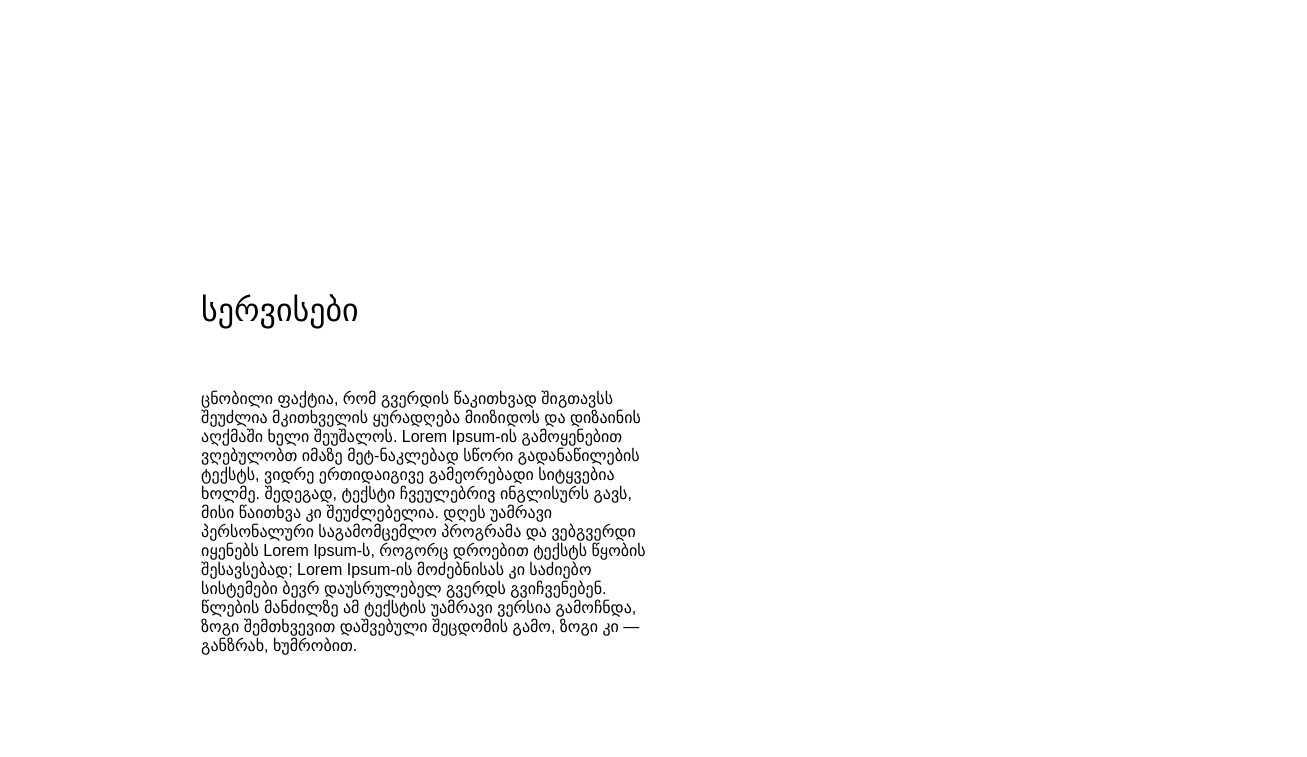
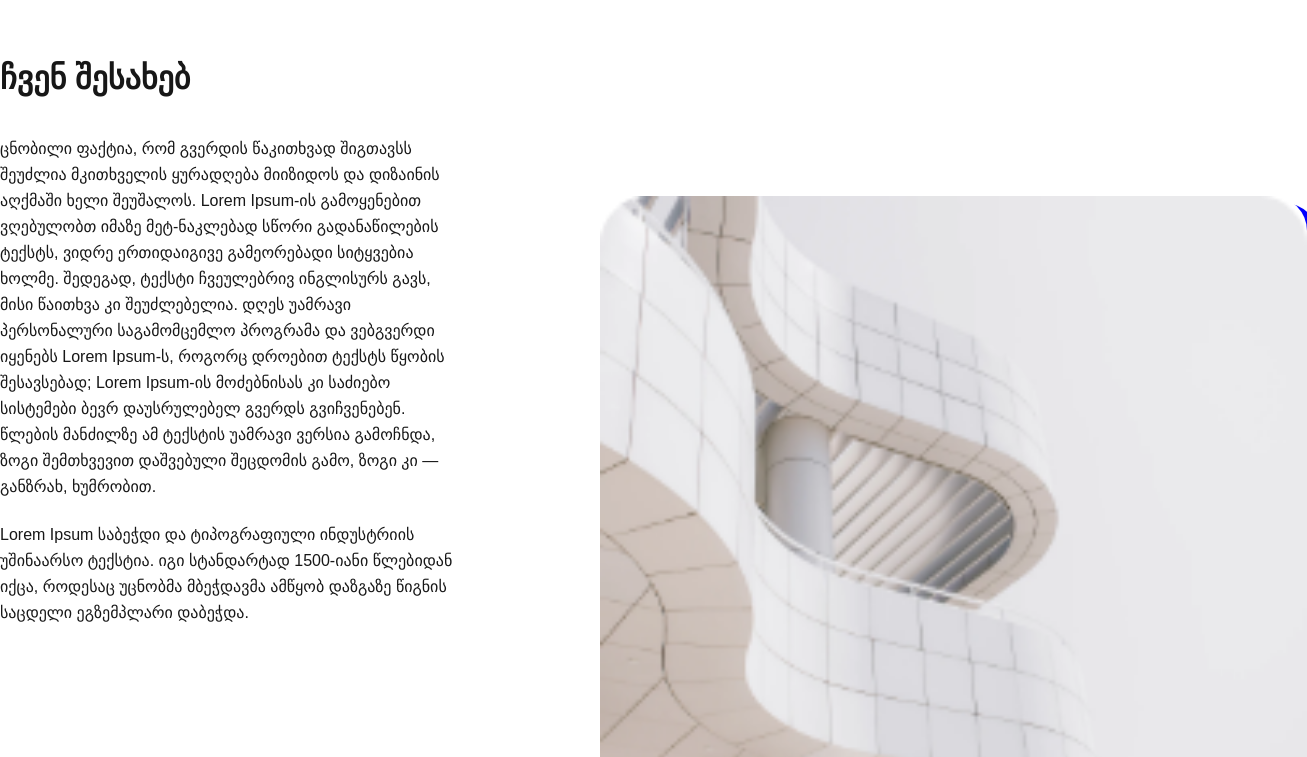
Before and after one commit to NinoLomtadze/Homework6, a plain HTML site: page index.html in a window 1280 px wide. Shown: the part 181-938 px from the top of the page, 1307 px wide, since content can reach past the window. Drawn offline with Linux system fonts and the light colour scheme; a web font is replaced by a local one.

Commit message:
Update index.html

```diff
--- a/index.html
+++ b/index.html
@@ -9,7 +9,16 @@
 </head>
 <body>
 	<section class="section_style">
-
+		<div class="conteiner">
+			<div class="title_article">
+				<article>
+				<h2 class="title">ჩვენ შესახებ</h2>
+				<p class="paragraph">ცნობილი ფაქტია, რომ გვერდის წაკითხვად შიგთავსს შეუძლია მკითხველის ყურადღება მიიზიდოს და დიზაინის აღქმაში ხელი შეუშალოს. Lorem Ipsum-ის გამოყენებით ვღებულობთ იმაზე მეტ-ნაკლებად სწორი გადანაწილების ტექსტს, ვიდრე ერთიდაიგივე გამეორებადი სიტყვებია ხოლმე. შედეგად, ტექსტი ჩვეულებრივ ინგლისურს გავს, მისი წაითხვა კი შეუძლებელია. დღეს უამრავი პერსონალური საგამომცემლო პროგრამა და ვებგვერდი იყენებს Lorem Ipsum-ს, როგორც დროებით ტექსტს წყობის შესავსებად; Lorem Ipsum-ის მოძებნისას კი საძიებო სისტემები ბევრ დაუსრულებელ გვერდს გვიჩვენებენ. წლების მანძილზე ამ ტექსტის უამრავი ვერსია გამოჩნდა, ზოგი შემთხვევით დაშვებული შეცდომის გამო, ზოგი კი — განზრახ, ხუმრობით.</p>
+				<p class="paragraph">Lorem Ipsum საბეჭდი და ტიპოგრაფიული ინდუსტრიის უშინაარსო ტექსტია. იგი სტანდარტად 1500-იანი წლებიდან იქცა, როდესაც უცნობმა მბეჭდავმა ამწყობ დაზგაზე წიგნის საცდელი ეგზემპლარი დაბეჭდა.</p>
+				</article>
+		</div>
+		<div class="image">
+			<img src="image/Rectangle 93.png" alt="image1" class="img_style">
 		</div>
 	   	<div class="My_container">
 			<div class="for_imgmove">
```
